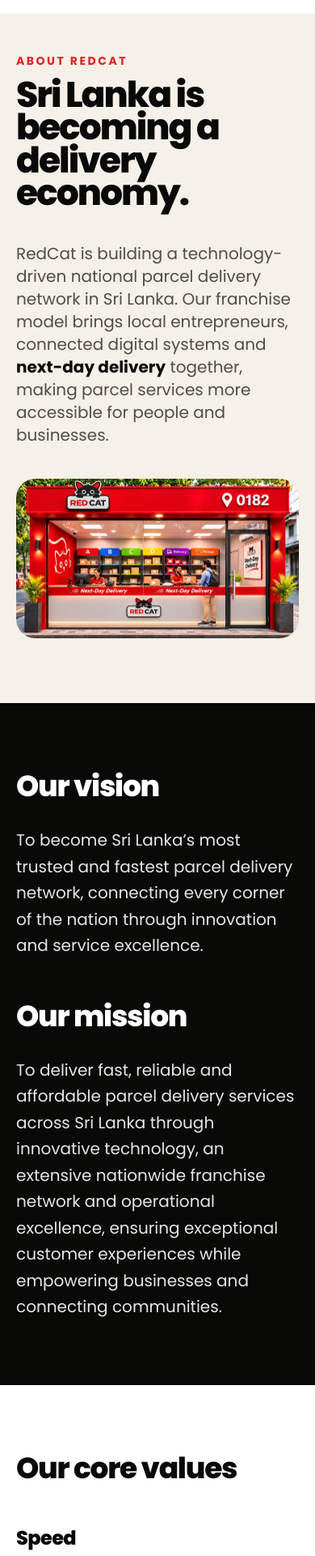
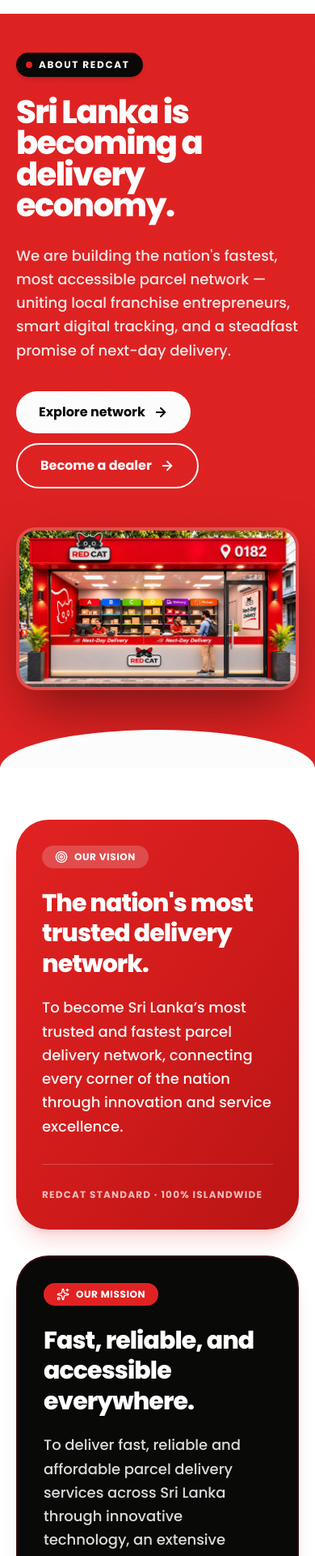
Before and after one commit to ThariNduGx/redcat, a Next.js app: page /about in a window 390 px wide. Shown: the part 62-1983 px from the top of the page at 81% size. Built offline with nearby package versions, Linux system fonts and the light colour scheme.

Commit message:
design: enhance About page with vibrant brand red hero, vision/mission cards, core values and network hierarchy

```diff
--- a/app/about/page.tsx
+++ b/app/about/page.tsx
@@ -5,6 +5,7 @@ import ArrowLink from "@/components/ui/ArrowLink";
 import CountUp from "@/components/ui/CountUp";
 import Mascot from "@/components/ui/Mascot";
 import SocialImpact from "@/components/SocialImpact";
+import { Check, Sparkles, Target } from "lucide-react";
 import { VISION, MISSION, CORE_VALUES, CUSTOMER_BENEFITS } from "@/lib/company";
 
 export const metadata: Metadata = {
@@ -13,87 +14,212 @@ export const metadata: Metadata = {
 };
 
 const tiers = [
-  { n: 1, suffix: "", label: "Mix Center", note: "Coordinated overnight sorting across the network", width: "w-[58%]" },
-  { n: 4, suffix: "", label: "Zones", note: "Four connected operating zones", width: "w-[70%]" },
-  { n: 57, suffix: "", label: "Regional hubs", note: "In every district, Jaffna to Monaragala", width: "w-[84%]" },
-  { n: 930, suffix: "+", label: "Express points", note: "Where you send and collect parcels", width: "w-full" },
+  { n: 930, suffix: "+", label: "Express points", note: "Local parcel drop-off and collection in your neighbourhood", tag: "Islandwide" },
+  { n: 57, suffix: "", label: "Regional hubs", note: "Located in every district from Jaffna to Hambantota", tag: "Every district" },
+  { n: 4, suffix: "", label: "Operating zones", note: "Regional coordination across Northern, Central, Western & Southern sectors", tag: "4 Zones" },
+  { n: 1, suffix: "", label: "Mixing point", note: "Central overnight sorting facility connecting every line-haul route", tag: "Central Hub" },
 ];
 
 export default function AboutPage() {
   return (
     <>
-      <section className="bg-paper">
-        <div className="mx-auto max-w-7xl px-5 pb-20 pt-12 sm:pt-16">
-          <p className="text-sm font-bold uppercase tracking-[0.18em] text-brand-deep">About RedCat</p>
-          <h1 className="mt-3 max-w-5xl text-[clamp(2.75rem,7.5vw,6.5rem)] font-extrabold leading-[0.92] tracking-[-0.045em]">
+      {/* ---------- HERO ---------- */}
+      <section className="rc-grain relative isolate overflow-clip bg-brand pb-24 pt-12 text-white sm:pb-32 sm:pt-16 lg:pb-36">
+        <div className="mx-auto grid max-w-7xl items-center gap-12 px-5 lg:grid-cols-[1.1fr_0.9fr]">
+          <div>
+            <span className="inline-flex items-center gap-2 rounded-full bg-ink py-1.5 pl-3 pr-4 text-[12px] font-bold tracking-[0.14em] uppercase text-white shadow-md">
+              <span className="relative flex h-2 w-2">
+                <span className="absolute inline-flex h-full w-full animate-ping rounded-full bg-brand opacity-75 motion-reduce:animate-none" />
+                <span className="relative inline-flex h-2 w-2 rounded-full bg-brand" />
+              </span>
+              About RedCat
+            </span>
+            <h1 className="mt-6 text-[clamp(2.5rem,6.5vw,5rem)] font-extrabold leading-[0.96] tracking-[-0.04em]">
               Sri Lanka is becoming a delivery economy.
             </h1>
-          <div className="mt-10 grid gap-10 lg:grid-cols-[1fr_1.1fr] lg:items-end">
-            <p className="max-w-xl text-xl text-ink/70">
-              RedCat is building a technology-driven national parcel delivery network in Sri Lanka. Our franchise model brings local entrepreneurs, connected digital systems and <strong className="text-ink">next-day delivery</strong> together, making parcel services more accessible for people and businesses.
+            <p className="mt-7 max-w-xl text-lg font-medium leading-relaxed text-white/90 sm:text-xl">
+              We are building the nation&apos;s fastest, most accessible parcel network — uniting local franchise entrepreneurs, smart digital tracking, and a steadfast promise of next-day delivery.
             </p>
-            <div className="overflow-hidden rounded-3xl">
-              <Image src="/img/points/storefront.webp" alt="A RedCat Express Point storefront" width={1400} height={790} preload sizes="(min-width: 1024px) 640px, 100vw" className="block h-auto w-full" />
+            <div className="mt-9 flex flex-wrap gap-3">
+              <ArrowLink href="/network" variant="light">Explore network</ArrowLink>
+              <ArrowLink href="/dealers" variant="outline" className="text-white hover:bg-white hover:text-ink">
+                Become a dealer
+              </ArrowLink>
+            </div>
+          </div>
+
+          <div className="relative mx-auto w-full max-w-lg lg:max-w-none">
+            <div className="overflow-hidden rounded-3xl border-4 border-white/20 shadow-[0_30px_70px_-15px_rgba(0,0,0,0.5)]">
+              <Image
+                src="/img/points/storefront.webp"
+                alt="A RedCat Express Point storefront ready to serve local communities"
+                width={1400}
+                height={790}
+                preload
+                sizes="(min-width: 1024px) 560px, 100vw"
+                className="block h-auto w-full object-cover"
+              />
             </div>
           </div>
         </div>
+
+        <div aria-hidden className="absolute inset-x-0 -bottom-px h-12 bg-white sm:h-20" style={{ borderRadius: "50% 50% 0 0 / 100% 100% 0 0" }} />
       </section>
 
-      <section aria-label="Our vision and mission" className="bg-ink text-white">
-        <div className="mx-auto grid max-w-7xl gap-12 px-5 py-20 sm:py-28 lg:grid-cols-2 lg:gap-20">
-          <Reveal>
-            <h2 className="text-4xl font-extrabold leading-tight tracking-[-0.035em] sm:text-5xl">Our vision</h2>
-            <p className="mt-7 max-w-xl text-xl leading-relaxed text-white/90">{VISION}</p>
+      {/* ---------- VISION & MISSION ---------- */}
+      <section aria-label="Our vision and mission" className="mx-auto max-w-7xl px-5 py-16 sm:py-24">
+        <div className="grid gap-8 lg:grid-cols-2">
+          {/* Vision Card - Bold Red */}
+          <Reveal className="relative flex flex-col justify-between overflow-hidden rounded-[2.5rem] bg-gradient-to-br from-brand via-[#d11b1b] to-[#b81414] p-8 text-white shadow-xl shadow-brand/15 sm:p-12">
+            <div>
+              <div className="inline-flex items-center gap-2 rounded-full bg-white/20 px-4 py-1.5 text-xs font-bold uppercase tracking-wider text-white backdrop-blur">
+                <Target className="h-4 w-4" />
+                Our Vision
+              </div>
+              <h2 className="mt-6 text-3xl font-extrabold leading-tight tracking-[-0.03em] sm:text-4xl">
+                The nation&apos;s most trusted delivery network.
+              </h2>
+              <p className="mt-5 text-lg leading-relaxed text-white/95 sm:text-xl font-medium">
+                {VISION}
+              </p>
+            </div>
+            <div className="mt-8 border-t border-white/20 pt-6">
+              <span className="text-xs font-bold uppercase tracking-widest text-white/70">RedCat Standard · 100% Islandwide</span>
+            </div>
           </Reveal>
-          <Reveal delay={100}>
-            <h2 className="text-4xl font-extrabold leading-tight tracking-[-0.035em] sm:text-5xl">Our mission</h2>
-            <p className="mt-7 max-w-xl text-xl leading-relaxed text-white/90">{MISSION}</p>
+
+          {/* Mission Card - Ink with Red Accents */}
+          <Reveal delay={100} className="relative flex flex-col justify-between overflow-hidden rounded-[2.5rem] border-2 border-brand/20 bg-ink p-8 text-white shadow-xl sm:p-12">
+            <div>
+              <div className="inline-flex items-center gap-2 rounded-full bg-brand px-4 py-1.5 text-xs font-bold uppercase tracking-wider text-white shadow-sm">
+                <Sparkles className="h-4 w-4" />
+                Our Mission
+              </div>
+              <h2 className="mt-6 text-3xl font-extrabold leading-tight tracking-[-0.03em] sm:text-4xl">
+                Fast, reliable, and accessible everywhere.
+              </h2>
+              <p className="mt-5 text-lg leading-relaxed text-white/85 sm:text-xl font-medium">
+                {MISSION}
+              </p>
+            </div>
+            <div className="mt-8 border-t border-white/10 pt-6">
+              <span className="text-xs font-bold uppercase tracking-widest text-brand">Next-Day Delivery · Empowering Communities</span>
+            </div>
           </Reveal>
         </div>
       </section>
 
-      <section aria-labelledby="values-heading" className="mx-auto max-w-7xl px-5 py-20 sm:py-28">
-        <Reveal><h2 id="values-heading" className="text-4xl font-extrabold leading-tight tracking-[-0.035em] sm:text-5xl">Our core values</h2></Reveal>
-        <dl className="mt-12 grid gap-x-16 gap-y-10 sm:grid-cols-2 lg:grid-cols-3">
+      {/* ---------- CORE VALUES ---------- */}
+      <section aria-labelledby="values-heading" className="bg-mist/70 py-20 sm:py-28">
+        <div className="mx-auto max-w-7xl px-5">
+          <Reveal>
+            <p className="text-sm font-bold uppercase tracking-[0.18em] text-brand">What drives us</p>
+            <h2 id="values-heading" className="mt-2 text-4xl font-extrabold leading-tight tracking-[-0.035em] sm:text-5xl">
+              Our core values.
+            </h2>
+            <p className="mt-4 max-w-2xl text-lg text-ink/75">
+              The foundational commitments that guide every parcel, rider, and franchise partner across our network.
+            </p>
+          </Reveal>
+
+          <dl className="mt-12 grid gap-6 sm:grid-cols-2 lg:grid-cols-3">
             {CORE_VALUES.map((value, index) => (
               <Reveal key={value.title} delay={index * 60}>
-              <dt className="text-2xl font-extrabold tracking-tight">{value.title}</dt>
-              <dd className="mt-3 max-w-sm text-lg leading-relaxed text-ink/80">{value.body}</dd>
-            </Reveal>
-          ))}
-        </dl>
-      </section>
-
-      <section aria-labelledby="advantage-heading" className="bg-mist">
-        <div className="mx-auto max-w-7xl px-5 py-20 sm:py-28">
-          <Reveal><h2 id="advantage-heading" className="max-w-3xl text-4xl font-extrabold leading-tight tracking-[-0.035em] sm:text-5xl">The RedCat advantage</h2></Reveal>
-          <dl className="mt-12 grid gap-x-16 gap-y-10 lg:grid-cols-2">
-            {CUSTOMER_BENEFITS.map((benefit, index) => (
-              <Reveal key={benefit.title} delay={index * 80}>
-                <dt className="max-w-lg text-2xl font-extrabold tracking-tight">{benefit.title}</dt>
-                <dd className="mt-3 max-w-xl text-lg leading-relaxed text-ink/80">{benefit.body}</dd>
+                <div className="group h-full rounded-[2rem] border-2 border-black/5 bg-white p-8 transition duration-300 hover:-translate-y-1 hover:border-brand hover:shadow-xl hover:shadow-brand/5">
+                  <div className="flex items-center justify-between">
+                    <span className="grid h-10 w-10 place-items-center rounded-2xl bg-brand-soft text-sm font-extrabold text-brand transition duration-300 group-hover:bg-brand group-hover:text-white">
+                      0{index + 1}
+                    </span>
+                    <span className="h-2 w-2 rounded-full bg-brand/30 transition duration-300 group-hover:bg-brand group-hover:scale-125" />
+                  </div>
+                  <dt className="mt-6 text-2xl font-extrabold tracking-tight text-ink transition-colors group-hover:text-brand">
+                    {value.title}
+                  </dt>
+                  <dd className="mt-3 text-base leading-relaxed text-ink/75">
+                    {value.body}
+                  </dd>
+                </div>
               </Reveal>
             ))}
           </dl>
         </div>
       </section>
 
-      <section aria-labelledby="how" className="mx-auto max-w-5xl px-5 py-20 sm:py-28">
+      {/* ---------- THE REDCAT ADVANTAGE ---------- */}
+      <section aria-labelledby="advantage-heading" className="mx-auto max-w-7xl px-5 py-20 sm:py-28">
+        <div className="rounded-[3rem] border border-brand/15 bg-gradient-to-b from-brand-soft/70 via-mist/50 to-white p-8 sm:p-14 lg:p-16">
           <Reveal>
-          <p className="text-sm font-bold uppercase tracking-[0.18em] text-brand-deep">The network</p>
-          <h2 id="how" className="mt-3 text-5xl font-extrabold leading-[0.95] tracking-[-0.035em]">Built in four layers.</h2>
+            <p className="text-sm font-bold uppercase tracking-[0.18em] text-brand">Why RedCat</p>
+            <h2 id="advantage-heading" className="mt-2 max-w-3xl text-4xl font-extrabold leading-tight tracking-[-0.035em] sm:text-5xl">
+              The RedCat advantage.
+            </h2>
+            <p className="mt-4 max-w-2xl text-lg text-ink/75">
+              Engineered specifically for Sri Lanka&apos;s geography, commerce, and growing digital economy.
+            </p>
           </Reveal>
-        <ol className="mt-12 flex flex-col items-center">
+
+          <dl className="mt-12 grid gap-8 lg:grid-cols-2">
+            {CUSTOMER_BENEFITS.map((benefit, index) => (
+              <Reveal key={benefit.title} delay={index * 80}>
+                <div className="flex items-start gap-5 rounded-2xl bg-white p-6 shadow-sm border border-black/5">
+                  <span className="mt-1 flex h-10 w-10 shrink-0 items-center justify-center rounded-xl bg-brand text-white shadow-md shadow-brand/20">
+                    <Check className="h-5 w-5 stroke-[2.5]" />
+                  </span>
+                  <div>
+                    <dt className="text-xl font-extrabold tracking-tight text-ink">
+                      {benefit.title}
+                    </dt>
+                    <dd className="mt-2 text-base leading-relaxed text-ink/75">
+                      {benefit.body}
+                    </dd>
+                  </div>
+                </div>
+              </Reveal>
+            ))}
+          </dl>
+        </div>
+      </section>
+
+      {/* ---------- THE NETWORK HIERARCHY ---------- */}
+      <section aria-labelledby="network-hierarchy" className="mx-auto max-w-5xl px-5 py-20 sm:py-28">
+        <Reveal className="text-center">
+          <p className="text-sm font-bold uppercase tracking-[0.18em] text-brand">Nationwide Infrastructure</p>
+          <h2 id="network-hierarchy" className="mt-2 text-4xl font-extrabold leading-tight tracking-[-0.035em] sm:text-5xl">
+            Built in four connected tiers.
+          </h2>
+          <p className="mx-auto mt-4 max-w-xl text-lg text-ink/75">
+            Connecting every corner of the island through synchronized line-haul logistics and local community touchpoints.
+          </p>
+        </Reveal>
+
+        <ol className="mt-16 flex flex-col items-center">
           {tiers.map((t, i) => (
             <li key={t.label} className="flex w-full flex-col items-center">
-              {i > 0 && <span aria-hidden className="my-1 h-8 border-l-[3px] border-dotted border-brand" />}
-              <Reveal delay={i * 120} className={`${t.width} min-w-[min(100%,20rem)]`}>
-                <div className="flex flex-wrap items-center justify-center gap-x-4 gap-y-1 rounded-full border-[3px] border-ink bg-white px-6 py-4 text-center transition hover:bg-ink hover:text-white">
-                  <span className="text-4xl font-extrabold tracking-tight text-brand">
+              {i > 0 && (
+                <div aria-hidden className="flex flex-col items-center my-1.5">
+                  <span className="h-8 w-0.5 border-l-2 border-dashed border-brand" />
+                </div>
+              )}
+              <Reveal delay={i * 90} className="w-full max-w-3xl">
+                <div className="group relative flex flex-col sm:flex-row sm:items-center justify-between gap-4 rounded-3xl border-2 border-black/10 bg-white p-6 transition duration-300 hover:border-brand hover:shadow-xl hover:shadow-brand/5">
+                  <div className="flex items-center gap-5">
+                    <span className="flex h-16 w-24 shrink-0 items-center justify-center rounded-2xl bg-brand-soft text-3xl font-extrabold text-brand transition duration-300 group-hover:bg-brand group-hover:text-white sm:text-4xl">
                       <CountUp to={t.n} suffix={t.suffix} />
                     </span>
-                  <span className="text-xl font-extrabold">{t.label}</span>
-                  <span className="hidden text-ink/60 md:inline [li:hover_&]:text-white/70">· {t.note}</span>
+                    <div>
+                      <div className="flex items-center gap-3">
+                        <span className="text-2xl font-extrabold tracking-tight text-ink group-hover:text-brand transition-colors">
+                          {t.label}
+                        </span>
+                        <span className="rounded-full bg-mist px-3 py-0.5 text-xs font-bold text-ink/70">
+                          {t.tag}
+                        </span>
+                      </div>
+                      <p className="mt-1 text-sm leading-relaxed text-ink/65 sm:text-base">
+                        {t.note}
+                      </p>
+                    </div>
+                  </div>
                 </div>
               </Reveal>
             </li>
@@ -101,15 +227,22 @@ export default function AboutPage() {
         </ol>
       </section>
 
+      {/* ---------- SOCIAL IMPACT PREVIEW ---------- */}
       <SocialImpact id="community-impact" />
 
+      {/* ---------- CALL TO ACTION WITH MASCOT ---------- */}
       <section className="rc-grain relative overflow-clip bg-brand text-white">
         <div className="mx-auto max-w-7xl px-5 pb-20 pt-32 text-center sm:pb-28">
           <div className="relative mx-auto max-w-2xl">
             <Mascot className="absolute bottom-[calc(100%-4px)] left-1/2 w-48 -translate-x-1/2 [&_svg]:h-auto [&_svg]:w-full" />
             <div className="relative rounded-[2.5rem] border-[3px] border-ink bg-white px-6 py-12 text-ink shadow-2xl sm:px-12">
-              <p className="text-sm font-bold uppercase tracking-[0.18em] text-brand-deep">Our promise</p>
-              <p className="mt-3 text-5xl font-extrabold leading-[0.95] tracking-[-0.04em] sm:text-6xl">Next day delivery.</p>
+              <p className="text-sm font-bold uppercase tracking-[0.18em] text-brand">Our promise</p>
+              <p className="mt-3 text-4xl font-extrabold leading-[0.95] tracking-[-0.04em] sm:text-6xl">
+                Next day delivery.
+              </p>
+              <p className="mt-4 text-base text-ink/70 sm:text-lg">
+                Wherever your parcel needs to go, RedCat delivers across Sri Lanka.
+              </p>
               <div className="mt-8 flex flex-wrap justify-center gap-3">
                 <ArrowLink href="/network">See the network</ArrowLink>
                 <ArrowLink href="/dealers" variant="brand">Become a dealer</ArrowLink>
```
Lines whose indentation alone changed are shown as unchanged.
